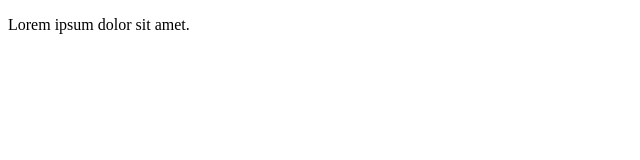
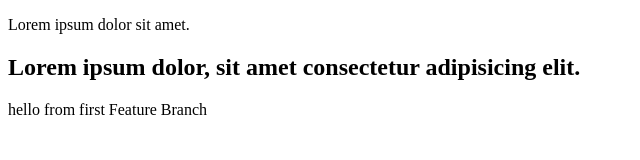
Before and after one commit to gresapaci/vscode_github, a plain HTML site: page index.html in a window 1280 px wide. Shown: the whole page, without its empty margins (0-640 px from the left). Drawn offline with Linux system fonts and the light colour scheme.

Commit message:
added h2 + p

```diff
--- a/index.html
+++ b/index.html
@@ -8,6 +8,8 @@
 <body>
 
     <p>Lorem ipsum dolor sit amet.</p>
+    <h2>Lorem ipsum dolor, sit amet consectetur adipisicing elit.</h2>
+    <p>hello from first Feature Branch</p>
 
 </body>
 </html>
```
